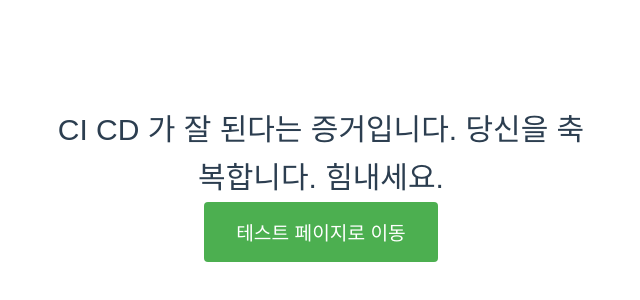
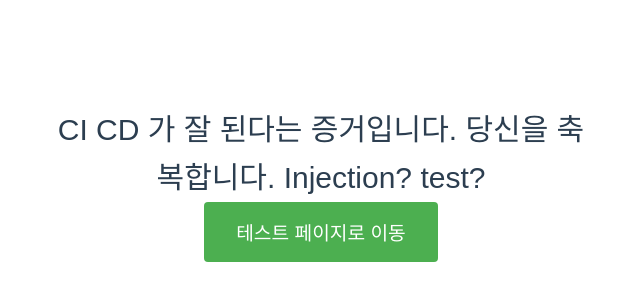
Before and after one commit to Hanamo777/test, a Vue app in the folder frontend/: page / in a window 1280 px wide. Shown: the part 216-516 px from the top of the page, without its empty margins (15-655 px from the left). Built offline with nearby package versions, Linux system fonts and the light colour scheme.

Commit message:
ci cd test 111

```diff
--- a/frontend/src/views/HomeView.vue
+++ b/frontend/src/views/HomeView.vue
@@ -1,6 +1,6 @@
 <template>
   <div class="home">
-    <h1>CI CD 가 잘 된다는 증거입니다. 당신을 축복합니다. 힘내세요.</h1>
+    <h1>CI CD 가 잘 된다는 증거입니다. 당신을 축복합니다. Injection? test? </h1>
     <button @click="$router.push('/test')" class="test-button">테스트 페이지로 이동</button>
   </div>
 </template>
```
